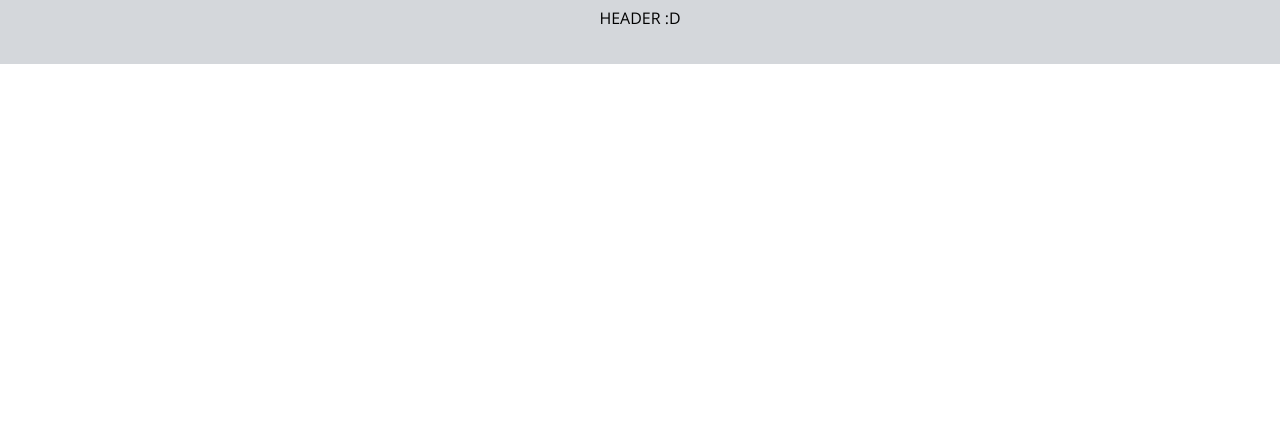
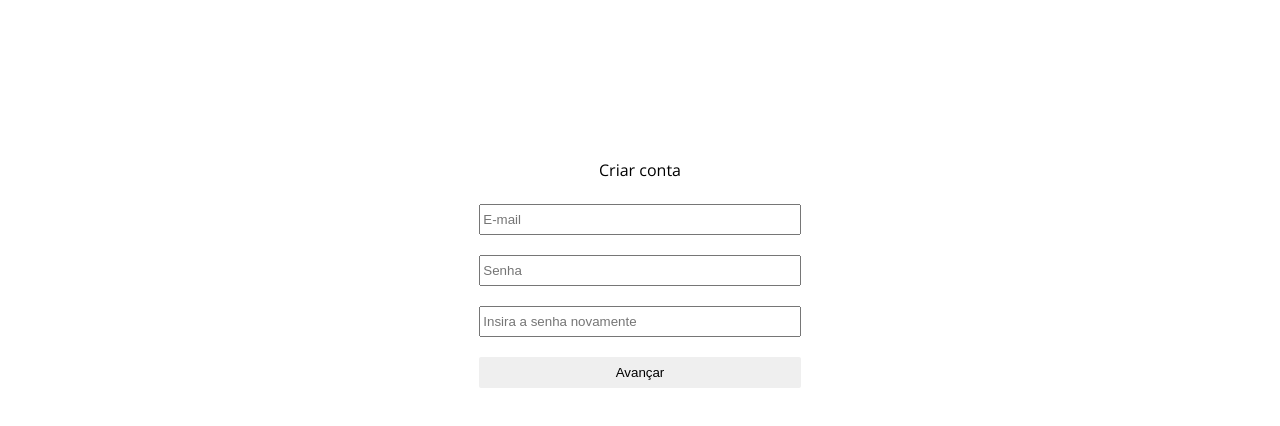
Before and after one commit to Deltinha/front-phone-store, a React (Create React App) app: page /register in a window 1280 px wide. Shown: the top 426 px of the page. Built offline with nearby package versions, Linux system fonts and the light colour scheme.

Commit message:
feat/ register form

```diff
--- a/src/Routes.jsx
+++ b/src/Routes.jsx
@@ -4,12 +4,15 @@ import {
 import React from 'react';
 import Product from './pages/Product';
 import Header from './components/header';
+import Register from './pages/Register';
 
 export default function Routes() {
   return (
     <Switch>
       <Route exact path="/login" />
-      <Route exact path="/sign-up" />
+      <Route exact path="/register">
+        <Register />
+      </Route>
       <>
         <Header />
         <Route exact path="/" />
--- a/src/pages/Product/index.jsx
+++ b/src/pages/Product/index.jsx
@@ -13,7 +13,8 @@ function Product() {
     const productInfo = getProductById(productId);
     productInfo.then((res) => {
       setProduct(res.data[0]);
-    }).catch(() => {
+    }).catch((error) => {
+      console.log(error.message);
       Swal.fire('Algo deu errado, por favor recarregue');
     });
   }, []);
--- /dev/null
+++ b/src/pages/Register/index.jsx
@@ -0,0 +1,171 @@
+/* eslint-disable no-nested-ternary */
+import React, { useState } from 'react';
+// import { Link } from 'react-router-dom';
+import * as S from './style';
+
+export default function Register() {
+  const [isStep1, setIsStep1] = useState(true);
+  const [isStep2, setIsStep2] = useState(false);
+
+  const [email, setEmail] = useState('');
+  const [password, setPassword] = useState('');
+  const [repeatPassword, setRepeatPassword] = useState('');
+
+  const [firstName, setFirstName] = useState('');
+  const [lastName, setLastName] = useState('');
+  const [phoneNumber, setPhoneNumber] = useState('');
+  const [cpf, setCpf] = useState('');
+
+  const [cep, setCep] = useState('');
+  const [street, setStreet] = useState('');
+  const [addressNumber, setAddressNumber] = useState('');
+  const [complement, setComplement] = useState('');
+  const [neighborhood, setNeighborhood] = useState('');
+  const [city, setCity] = useState('');
+  const [state, setState] = useState('');
+
+  const goToStep2 = () => {
+    setIsStep1(false);
+    setIsStep2(true);
+  };
+  const goToStep3 = () => {
+    setIsStep2(false);
+  };
+  const submitForm = () => {
+  };
+  return (
+    <S.Center>
+      <S.Content>
+        {/* <S.Logo src={imgLogo} alt="store logo"/> */}
+
+        <S.Register>
+          <h3>Criar conta</h3>
+        </S.Register>
+        <S.Form>
+          {isStep1 ? (
+            <S.DivRegister>
+              <input
+                label="E-mail"
+                type="text"
+                placeholder="E-mail"
+                value={email}
+                onChange={(event) => setEmail(event.currentTarget.value)}
+                autoComplete="off"
+              />
+              <input
+                label="Password"
+                type="password"
+                placeholder="Senha"
+                value={password}
+                onChange={(event) => setPassword(event.currentTarget.value)}
+              />
+              <input
+                label="Repeat Password"
+                type="password"
+                placeholder="Insira a senha novamente"
+                value={repeatPassword}
+                onChange={(event) => setRepeatPassword(event.currentTarget.value)}
+              />
+              <button type="button" onClick={goToStep2}>Avançar</button>
+            </S.DivRegister>
+          ) : (isStep2
+            ? (
+              <S.DivRegister>
+                <input
+                  label="First Name"
+                  type="text"
+                  placeholder="Seu nome"
+                  value={firstName}
+                  onChange={(event) => setFirstName(event.currentTarget.value)}
+                />
+                <input
+                  label="Last Name"
+                  type="text"
+                  placeholder="Sobrenome"
+                  value={lastName}
+                  onChange={(event) => setLastName(event.currentTarget.value)}
+                />
+                <input
+                  label="Phone Number"
+                  type="text"
+                  placeholder="Telefone"
+                  value={phoneNumber}
+                  onChange={(event) => setPhoneNumber(event.currentTarget.value)}
+                />
+                <input
+                  label="CPF"
+                  type="text"
+                  placeholder="CPF"
+                  value={cpf}
+                  onChange={(event) => setCpf(event.currentTarget.value)}
+                />
+                <button type="button" onClick={goToStep3}>Confirmar informações</button>
+
+              </S.DivRegister>
+            )
+            : (
+              <S.DivRegister>
+
+                <input
+                  label="CEP"
+                  type="text"
+                  placeholder="CEP"
+                  value={cep}
+                  onChange={(event) => setCep(event.currentTarget.value)}
+                />
+                <input
+                  label="Street"
+                  type="text"
+                  placeholder="Endereço"
+                  value={street}
+                  onChange={(event) => setStreet(event.currentTarget.value)}
+                />
+                <input
+                  label="Address Number"
+                  type="text"
+                  placeholder="Número da Residência"
+                  value={addressNumber}
+                  onChange={(event) => setAddressNumber(event.currentTarget.value)}
+                />
+                <input
+                  label="Complement"
+                  type="text"
+                  placeholder="Complemento (opcional)"
+                  value={complement}
+                  onChange={(event) => setComplement(event.currentTarget.value)}
+                />
+                <input
+                  label="Neighborhood"
+                  type="text"
+                  placeholder="Bairro"
+                  value={neighborhood}
+                  onChange={(event) => setNeighborhood(event.currentTarget.value)}
+                />
+                <input
+                  label="City"
+                  type="text"
+                  placeholder="Cidade"
+                  value={city}
+                  onChange={(event) => setCity(event.currentTarget.value)}
+                />
+                <input
+                  label="State"
+                  type="text"
+                  placeholder="Estado"
+                  value={state}
+                  onChange={(event) => setState(event.currentTarget.value)}
+                />
+                <button type="submit" onClick={submitForm}>Criar conta</button>
+              </S.DivRegister>
+            )
+
+          )}
+        </S.Form>
+        {/* <S.Register>
+          <Link to="/login">Já tem conta? Faça login!</Link>
+        </S.Register> */}
+      </S.Content>
+    </S.Center>
+
+  );
+}
--- /dev/null
+++ b/src/pages/Register/style.js
@@ -0,0 +1,58 @@
+import styled from 'styled-components';
+
+export const Center = styled.div`
+    width: 100vw;
+    height: 70vh;
+    display: flex;
+    align-items: center;
+    justify-content: center;
+`;
+export const Content = styled.div`
+    width: 100%;
+  max-width: 600px;
+  display: flex;
+  flex-direction: column;
+  align-items: center;
+  padding: 3.6rem 4.4rem;
+`;
+
+export const Logo = styled.img`
+  width: 200px;
+
+`;
+
+export const Register = styled.div`
+ display: flex;
+  flex-direction: column;
+  width: 100%;
+  text-align: center;
+  align-items: center;
+  margin-top: 1rem;
+`;
+
+export const Form = styled.form`
+display: flex;
+  flex-direction: column;
+  width: 100%;
+  margin: 1rem 0;
+  align-items: center;
+  input {
+      width: 70%;
+      height: 31px;
+      margin: 10px;
+  }
+  button {
+    width: 70%;
+      height: 31px;
+      margin: 10px;
+      border-radius: 2px;
+  }
+`;
+
+export const DivRegister = styled.div`
+  width: 100%;
+  display: flex;
+  flex-direction: column;
+  justify-content: center;
+  align-items: center;
+`;
--- a/src/services/phone-store-api.js
+++ b/src/services/phone-store-api.js
@@ -8,7 +8,7 @@ function getProducts() {
 }
 
 function getProductById(id) {
-  return axios.get(`http://localhost:4000/product/${id}`);
+  return axios.get(`${BASE_URL}/product/${id}`);
 }
 
 export { getProducts, getProductById };
--- a/src/styles/ GlobalStyle.js
+++ /dev/null
@@ -1,66 +0,0 @@
-import { createGlobalStyle } from 'styled-components';
-
-const GlobalStyle = createGlobalStyle`
-    /* http://meyerweb.com/eric/tools/css/reset/
-    v2.0 | 20110126
-    License: none (public domain)
-    */
-    html, body, div, span, applet, object, iframe,
-    h1, h2, h3, h4, h5, h6, p, blockquote, pre,
-    a, abbr, acronym, address, big, cite, code,
-    del, dfn, em, img, ins, kbd, q, s, samp,
-    small, strike, strong, sub, sup, tt, var, textarea,
-    b, u, i, center,
-    dl, dt, dd, ol, ul, li,
-    fieldset, form, label, legend,
-    table, caption, tbody, tfoot, thead, tr, th, td,
-    article, aside, canvas, details, embed,
-    figure, figcaption, footer, header, hgroup,
-    menu, nav, output, ruby, section, summary,
-    time, mark, audio, video {
-    margin: 0;
-    padding: 0;
-    border: 0;
-    font-size: 100%;
-    font: inherit;
-    vertical-align: baseline;
-    }
-    /* HTML5 display-role reset for older browsers */
-    article, aside, details, figcaption, figure,
-    footer, header, hgroup, menu, nav, section {
-    display: block;
-    }
-    body {
-    line-height: 1;
-    }
-    ol, ul {
-    list-style: none;
-    }
-    blockquote, q {
-    quotes: none;
-    }
-    blockquote:before, blockquote:after,
-    q:before, q:after {
-    content: '';
-    content: none;
-    }
-    table {
-    border-collapse: collapse;
-    border-spacing: 0;
-    }
-    *{
-        box-sizing: border-box;
-    }
-    button{
-        border: none;
-    }
-    a, :link{
-        text-decoration: none;
-        color: inherit;
-    }
-    html {
-        background: teal;
-        display:flex;
-        justify-content:center; }
-`;
-export default GlobalStyle;
--- a/src/styles/GlobalStyle.js
+++ b/src/styles/GlobalStyle.js
@@ -5,7 +5,6 @@ const GlobalStyle = createGlobalStyle`
     v2.0 | 20110126
     License: none (public domain)
     */
-
     html, body, div, span, applet, object, iframe,
     h1, h2, h3, h4, h5, h6, p, blockquote, pre,
     a, abbr, acronym, address, big, cite, code,
@@ -25,7 +24,6 @@ const GlobalStyle = createGlobalStyle`
     font-size: 100%;
     font: inherit;
     vertical-align: baseline;
-
     }
     /* HTML5 display-role reset for older browsers */
     article, aside, details, figcaption, figure,
@@ -60,6 +58,9 @@ const GlobalStyle = createGlobalStyle`
         text-decoration: none;
         color: inherit;
     }
-    html { background: #fff; }
+    html {
+        background: #fff;
+        display:flex;
+        justify-content:center; }
 `;
 export default GlobalStyle;
```
Also changed, not shown: brasilApi.txt (added).
